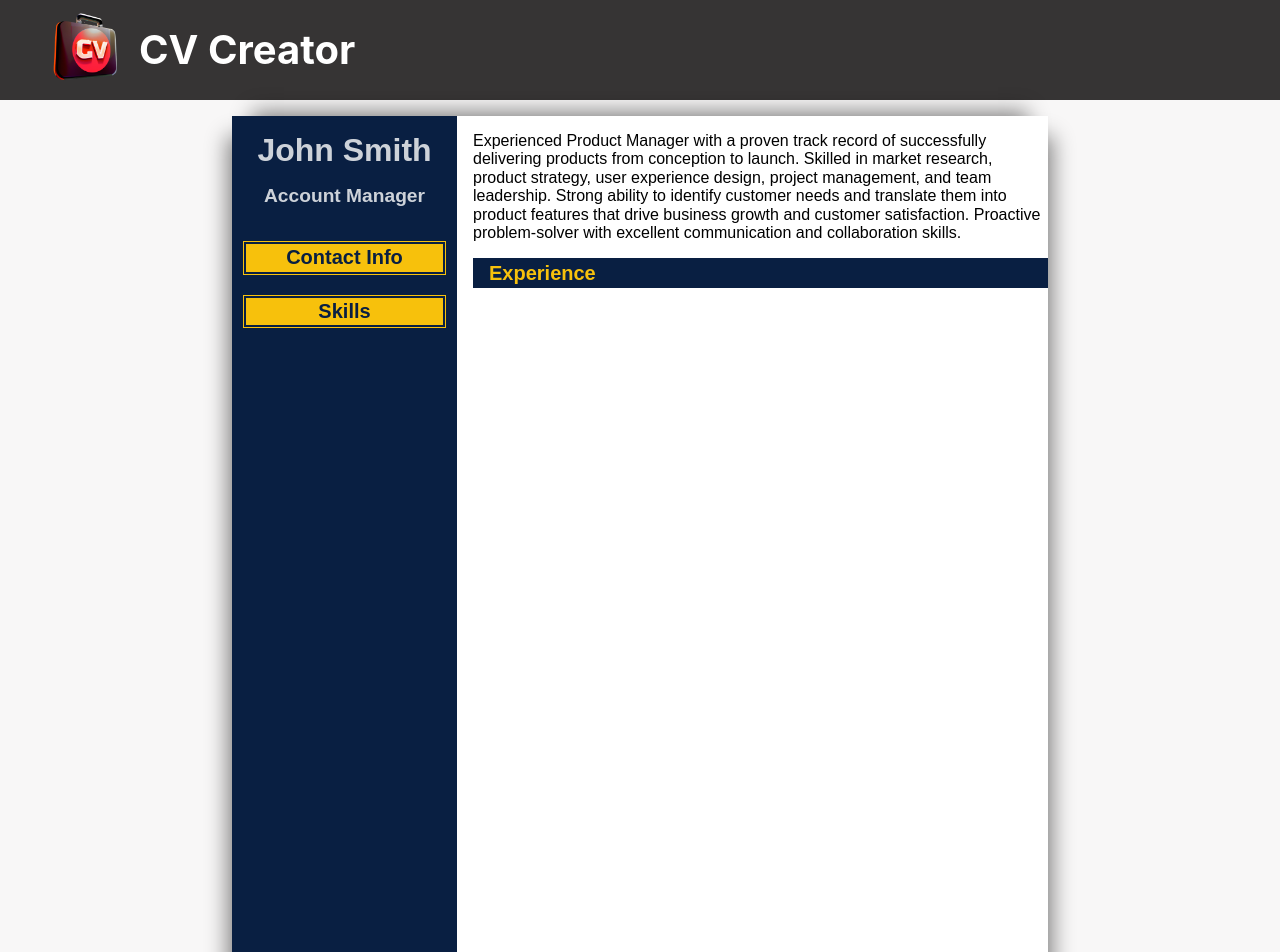
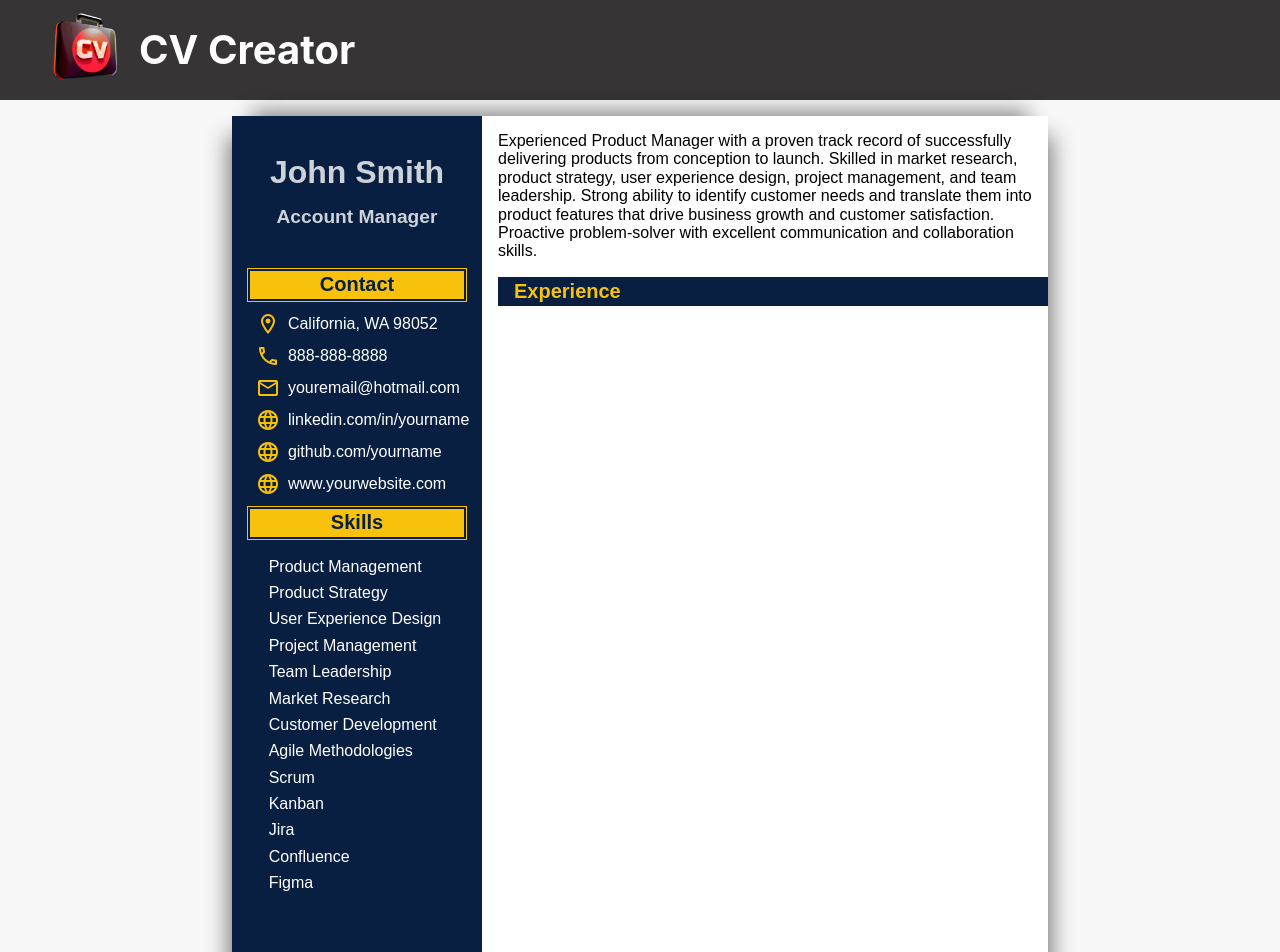
Before and after one commit to luizerkp/cv-application, a React (Create React App) app: page / in a window 1280 px wide. Shown: the top 952 px of the page. Built offline with nearby package versions, Linux system fonts and the light colour scheme.

Commit message:
Add ContactInfo, Interests, Skills components Add styled components for Interests and Skills Add ContactInfo.module.css

```diff
--- a/package.json
+++ b/package.json
@@ -12,6 +12,7 @@
     "normalize.css": "^8.0.1",
     "react": "^18.2.0",
     "react-dom": "^18.2.0",
+    "styled-components": "^5.3.10",
     "web-vitals": "^2.1.4"
   },
   "devDependencies": {
--- /dev/null
+++ b/src/components/ContactInfo.js
@@ -0,0 +1,62 @@
+import { Component } from 'react';
+import styles from '../styles/ContactInfo.module.css';
+
+class ContactInfo extends Component {
+  constructor(props) {
+    super(props);
+    this.state = {
+      adress: "California, WA 98052",
+      phone: "888-888-8888",
+      email: "youremail@hotmail.com",
+      linkedin: "linkedin.com/in/yourname",
+      github: "github.com/yourname",
+      website: "www.yourwebsite.com",
+    };
+  }
+
+
+  render() {
+    return (
+      <div className = {styles['contact-info-div']}>
+        <p>
+          <span className={`material-icons-outlined ${styles['contact-icon']}`}>
+            location_on
+          </span>
+          {this.state.adress}
+        </p>
+        <p>
+          <span className={`material-icons-outlined ${styles['contact-icon']}`}>
+            phone
+          </span>
+          {this.state.phone}
+        </p>
+        <p>
+          <span className={`material-icons-outlined ${styles['contact-icon']}`}>
+            email
+          </span>
+          {this.state.email}
+        </p>
+        <p>
+          <span className={`material-icons-outlined ${styles['contact-icon']}`}>
+            language
+          </span>
+          {this.state.linkedin}
+        </p>
+        <p>
+          <span className={`material-icons-outlined ${styles['contact-icon']}`}>
+            language
+          </span>
+          {this.state.github}
+        </p>
+        <p>
+          <span className={`material-icons-outlined ${styles['contact-icon']}`}>
+            language
+          </span>
+          {this.state.website}
+        </p>
+      </div>
+    );
+  }
+}
+
+export default ContactInfo;
--- /dev/null
+++ b/src/components/Interests.js
@@ -0,0 +1,40 @@
+import { Component } from 'react';
+import styled from 'styled-components';
+
+const StyledInterests = styled.div`
+    ul {
+        list-style-type: none;
+        padding: .5rem;
+        margin: 0;
+    }
+    li {
+        margin-bottom: 10px;
+    }
+`;
+
+const defaultInterests = [
+    'Design',
+    'Photography',
+    'Writing'
+]
+class Interests extends Component {
+    constructor(props) {
+        super(props);
+        this.state = {
+            interests: [...defaultInterests],
+        };
+    }
+    render() {
+        return (
+          <StyledInterests>
+              <ul>
+                  {this.state.interests.map((interest, idx) => (
+                      <li key={idx}>{interest}</li>
+                  ))}
+              </ul>
+          </StyledInterests>
+        );
+    }
+}
+
+export default Interests;
--- a/src/components/JobTitle.js
+++ b/src/components/JobTitle.js
@@ -3,11 +3,14 @@ import { Component } from 'react';
 class JobTitle extends Component {
     constructor(props) {
         super(props);
-        this.state = "Account Manager";
+        this.state =
+        {
+          title: "Account Manager"
+        };
     }
     render() {
         return (
-          <h2>{this.state}</h2>
+          <h2>{this.state.title}</h2>
         );
     }
 }
--- a/src/components/Name.js
+++ b/src/components/Name.js
@@ -3,11 +3,13 @@ import { Component } from 'react';
 class Name extends Component {
     constructor(props) {
         super(props);
-        this.state = "John Smith";
+        this.state = {
+          fullName: "John Smith"
+        };
     }
     render() {
         return (
-          <h1>{this.state}</h1>
+          <h1>{this.state.fullName}</h1>
         );
     }
 }
--- a/src/components/ResumeContainer.js
+++ b/src/components/ResumeContainer.js
@@ -3,6 +3,9 @@ import { Component } from 'react';
 import Name from './Name';
 import JobTitle from './JobTitle';
 import ResumeSummary from './ResumeSummary';
+import ContactInfo from './ContactInfo';
+import Skills from './Skills';
+import Interests from './Interests';
 
 class ResumeContainer extends Component {
     render() {
@@ -19,13 +22,16 @@ class ResumeContainer extends Component {
                         </div>
                       </div>
                         <div className={styles['resume-contact-info']}>
-                          <h1 className={styles['resume-section-title-left']}>Contact Info</h1>
+                          <h1 className={styles['resume-section-title-left']}>Contact</h1>
+                          <ContactInfo />
                         </div>
                         <div className={styles['resume-skills']}>
                           <h1 className={styles['resume-section-title-left']}>Skills</h1>
+                          <Skills />
                         </div>
                         <div className={styles['resume-interests']}>
                           <h1 className={styles['resume-section-title-left']}>Interests</h1>
+                          <Interests />
                         </div>
                     </div>
                     <div className={styles['resume-right']}>
--- a/src/components/ResumeSummary.js
+++ b/src/components/ResumeSummary.js
@@ -1,15 +1,17 @@
 import { Component } from 'react';
 
-const defaultSumary = "Experienced Product Manager with a proven track record of successfully delivering products from conception to launch. Skilled in market research, product strategy, user experience design, project management, and team leadership. Strong ability to identify customer needs and translate them into product features that drive business growth and customer satisfaction. Proactive problem-solver with excellent communication and collaboration skills.";
+const defaultSummary = "Experienced Product Manager with a proven track record of successfully delivering products from conception to launch. Skilled in market research, product strategy, user experience design, project management, and team leadership. Strong ability to identify customer needs and translate them into product features that drive business growth and customer satisfaction. Proactive problem-solver with excellent communication and collaboration skills.";
 
 class ResumeSummary extends Component {
     constructor(props) {
-        super(props);
-        this.state = defaultSumary;
+      super(props);
+      this.state = {
+        summary: defaultSummary
+      };
     }
     render() {
         return (
-          <p>{this.state}</p>
+          <p>{this.state.summary}</p>
         );
     }
 }
--- /dev/null
+++ b/src/components/Skills.js
@@ -0,0 +1,55 @@
+import { Component } from 'react';
+import styled from 'styled-components';
+
+const StyledSkillsDiv = styled.div` {
+display: flex;
+flex-direction: column;
+align-items: baseline;
+margin: 0 .5rem;
+padding: 1rem;
+gap: .5rem;
+}`;
+
+const SyledSkillPara = styled.p` {
+  display: flex;
+  align-items: center;
+  margin: 0;
+  padding: 0;
+}`;
+
+
+const defaultSkills = [
+  "Product Management",
+  "Product Strategy",
+  "User Experience Design",
+  "Project Management",
+  "Team Leadership",
+  "Market Research",
+  "Customer Development",
+  "Agile Methodologies",
+  "Scrum",
+  "Kanban",
+  "Jira",
+  "Confluence",
+  "Figma",
+];
+
+class Skills extends Component {
+  constructor(props) {
+    super(props);
+    this.state = {
+      skills: [...defaultSkills],
+    };
+  }
+  render() {
+    return (
+      <StyledSkillsDiv>
+        {this.state.skills.map((skill, idx) => (
+          <SyledSkillPara key={idx}>{skill}</SyledSkillPara>
+        ))}
+      </StyledSkillsDiv>
+    );
+  }
+}
+
+export default Skills;
--- a/src/index.js
+++ b/src/index.js
@@ -3,6 +3,7 @@ import ReactDOM from 'react-dom/client';
 import './styles/index.css';
 import App from './App';
 import reportWebVitals from './reportWebVitals';
+import 'material-icons/iconfont/outlined.css';
 
 const root = ReactDOM.createRoot(document.getElementById('root'));
 root.render(
--- /dev/null
+++ b/src/styles/ContactInfo.module.css
@@ -0,0 +1,20 @@
+.contact-info-div {
+  display: flex;
+  flex-direction: column;
+  gap: .5rem;
+  justify-content: center;
+  align-items: baseline;
+  margin: .5rem 0;
+}
+
+.contact-info-div > p {
+  display: flex;
+  align-items: center;
+  margin: 0;
+  padding: 0 0 0 .7rem;
+  gap: .5rem;
+}
+
+.contact-icon {
+  color: #F7C10C;
+}
--- a/src/styles/ResumeContainer.module.css
+++ b/src/styles/ResumeContainer.module.css
@@ -14,15 +14,17 @@
 .resume-header {
   display: flex;
   flex-direction: column;
+  justify-content: center;
   padding: 1rem;
   color: white;
   opacity: .8;
+  gap: 1rem;
 }
 
 .resume-name > h1 {
   font-size: 2rem;
   margin: 0;
-  padding: 0 0 1rem 0;
+  padding: 0;
 }
 
 .resume-job-title > h2 {
@@ -30,13 +32,9 @@
   margin: 0;
 }
 
-.resume-intro {
-  font-size: 1rem;
-}
-
 .resume-body {
   display: grid;
-  grid-template-columns: 225px 1fr;
+  grid-template-columns: 250px 1fr;
   height: 100%;
   gap: 1rem;
 }
@@ -61,16 +59,15 @@
 
 .resume-left {
   display: grid;
-  grid-template-rows: auto auto 1fr auto;
+  grid-template-rows: minmax(150px, auto) auto 1fr minmax(150px, auto);
   justify-content: center;
   text-align: center;
   word-wrap: break-word;
   background-color: rgb(9, 31, 66);
   color: white;
-  gap: 1rem;
 }
 
 .resume-right {
   display: grid;
-  grid-template-rows: auto 1fr auto;
+  grid-template-rows: minmax(150px, auto) 1fr minmax(150px, auto);
 }
```
Also changed, not shown: 1 other file (tests, documents, lock files or other folders).
